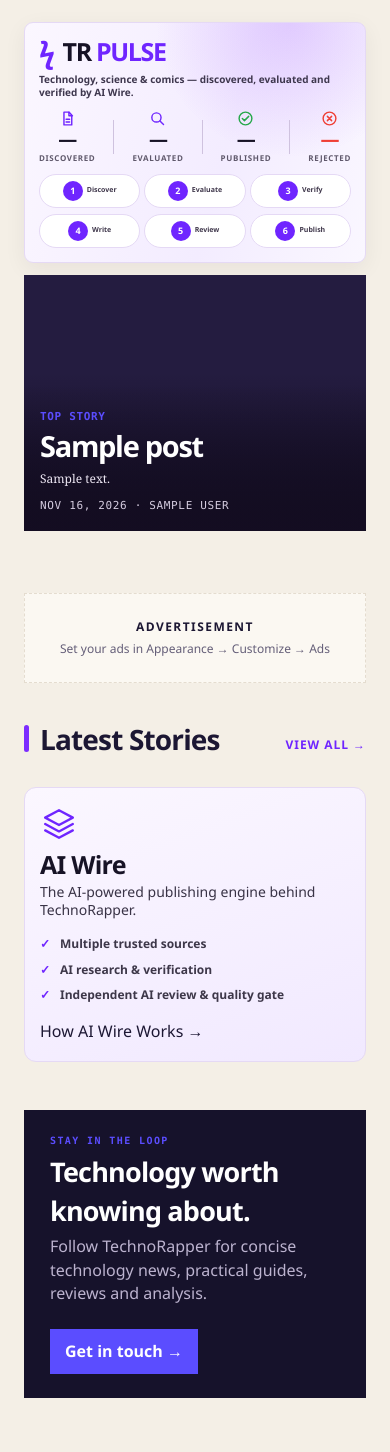
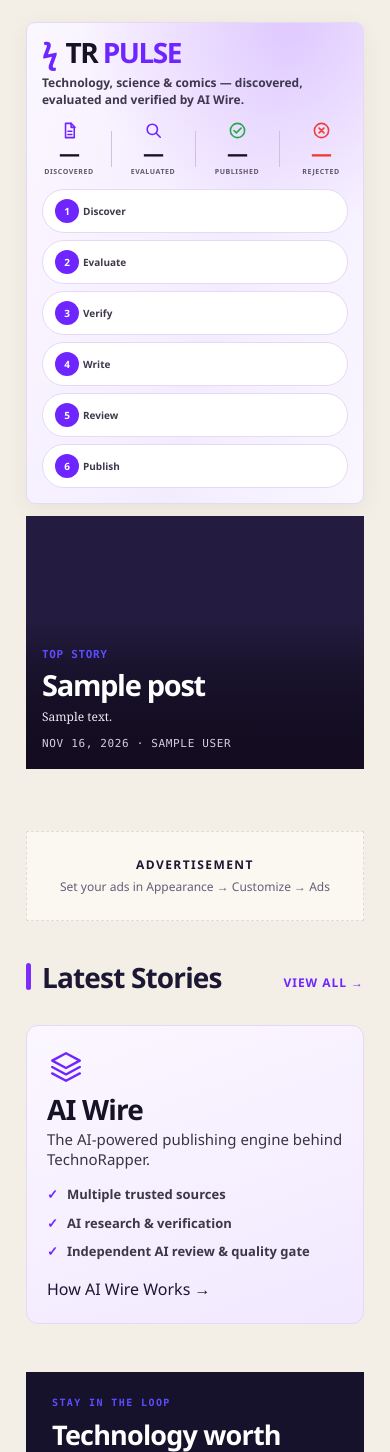
Before and after one commit to HaneetGH/technorapper-wp-theme, a WordPress theme: template front-page.php in a window 390 px wide. Shown: the part 199-1651 px from the top of the page. Run offline with PHP 8.4 and a stand-in for WordPress, Linux system fonts and the light colour scheme; the site name, menu and one post (Sample post) are stand-ins, and other content is empty; some libraries are stand-ins or nearby versions.

Commit message:
fix(ui): make TR Pulse controls and story grids enterprise responsive

```diff
--- a/style.css
+++ b/style.css
@@ -4,7 +4,7 @@ Theme URI: https://github.com/HaneetGH/technorapper-wp-theme
 Author: TechnoRapper
 Author URI: https://technorapper.com
 Description: Open-source magazine theme with a photo board homepage, desk rail, hamburger side menu, paged archives, story pages, and built-in ad slots.
-Version: 1.3.15
+Version: 1.3.16
 Requires at least: 6.0
 Tested up to: 7.1
 Requires PHP: 7.4
@@ -1083,3 +1083,111 @@ html:not(.js) .drawer-sub { display: block; }
   .latest-layout .latest-item p{display:none}
   .ai-wire-card{padding:17px 15px}
 }
+
+
+/* 1.3.16 — enterprise responsive/readability pass.
+ * Keep controls touch-friendly, preserve editorial hierarchy, and prevent
+ * dense story grids from collapsing into unreadable cards.
+ */
+.ai-newsroom-banner{
+  grid-template-columns:minmax(270px,1.05fr) minmax(420px,1.35fr) minmax(390px,1.45fr) auto;
+  gap:20px;
+  min-height:112px;
+  padding:18px 20px;
+}
+.tr-pulse-brand{font-size:32px}
+.tr-pulse-dek{font-size:13px;line-height:1.45}
+.ai-newsroom-metrics{gap:18px}
+.ai-newsroom-metrics div{min-width:68px}
+.ai-newsroom-metrics strong{font-size:27px}
+.ai-newsroom-metrics span{font-size:9px}
+.ai-newsroom-metrics svg{width:19px;height:19px}
+.ai-newsroom-agents{gap:12px}
+.ai-newsroom-agents span{
+  min-height:40px;
+  padding:8px 12px;
+  font-size:10px;
+}
+.ai-newsroom-agents b{width:22px;height:22px;font-size:10px}
+.ai-newsroom-how{
+  min-height:42px;
+  padding:11px 17px;
+  font-size:11px;
+}
+.latest-layout{grid-template-columns:minmax(0,1fr) 300px;gap:28px}
+.latest-layout .latest-grid{grid-template-columns:repeat(2,minmax(0,1fr));gap:0 24px}
+.latest-layout .latest-item{padding:18px 0}
+.latest-layout .latest-thumb{aspect-ratio:16/10;margin-bottom:11px}
+.latest-layout .latest-item h3{font-size:19px;line-height:1.2}
+.latest-layout .latest-item p{font-size:13px;line-height:1.45}
+.ai-wire-card{padding:24px 22px}
+.ai-wire-card .ai-wire-title{font-size:28px}
+.ai-wire-card .ai-wire-intro{font-size:15px}
+.ai-wire-card li{font-size:13px;margin:10px 0}
+.ai-wire-card>a{min-height:44px;padding:11px 14px;font-size:12px}
+
+@media(max-width:1200px){
+  .ai-newsroom-banner{
+    grid-template-columns:minmax(240px,1fr) minmax(360px,1.35fr) minmax(330px,1.2fr);
+  }
+  .ai-newsroom-how{display:none}
+}
+@media(max-width:980px){
+  .ai-newsroom-banner{
+    grid-template-columns:minmax(0,1fr) minmax(0,1.2fr);
+  }
+  .ai-newsroom-agents{grid-column:1 / -1}
+  .latest-layout{grid-template-columns:minmax(0,1fr) 280px;gap:22px}
+  .latest-layout .latest-grid{grid-template-columns:repeat(2,minmax(0,1fr))}
+}
+@media(max-width:760px){
+  .home-shell{padding-left:16px;padding-right:16px}
+  .ai-newsroom-banner{
+    grid-template-columns:1fr;
+    padding:17px;
+    gap:14px;
+  }
+  .tr-pulse-brand{font-size:28px}
+  .tr-pulse-dek{font-size:12px;max-width:48ch}
+  .ai-newsroom-metrics{justify-content:space-between;gap:8px}
+  .ai-newsroom-metrics div{min-width:54px}
+  .ai-newsroom-metrics strong{font-size:23px}
+  .ai-newsroom-metrics span{font-size:8px}
+  .ai-newsroom-agents{
+    grid-template-columns:repeat(2,minmax(0,1fr));
+    gap:8px;
+  }
+  .ai-newsroom-agents span{
+    min-height:42px;
+    justify-content:flex-start;
+    padding:9px 12px;
+    font-size:10px;
+  }
+  .ai-newsroom-agents b{width:24px;height:24px;flex:0 0 24px}
+  .latest-layout{grid-template-columns:1fr}
+  .latest-layout .latest-grid{grid-template-columns:1fr;gap:0}
+  .latest-layout .latest-item{padding:16px 0}
+  .latest-layout .latest-item>a{
+    display:grid;
+    grid-template-columns:42% minmax(0,1fr);
+    gap:16px;
+    align-items:start;
+  }
+  .latest-layout .latest-thumb{margin-bottom:0;aspect-ratio:16/10}
+  .latest-layout .latest-item h3{font-size:18px}
+  .latest-layout .latest-item p{display:block;font-size:13px}
+  .ai-wire-card{position:static;padding:22px 20px}
+}
+@media(max-width:520px){
+  .home-shell{padding-left:14px;padding-right:14px}
+  .ai-newsroom-banner{padding:15px;gap:12px}
+  .ai-newsroom-metrics{gap:4px}
+  .ai-newsroom-metrics i{height:36px}
+  .ai-newsroom-metrics strong{font-size:21px}
+  .ai-newsroom-metrics span{font-size:7px}
+  .ai-newsroom-agents{grid-template-columns:1fr;gap:7px}
+  .ai-newsroom-agents span{min-height:44px}
+  .latest-layout .latest-item>a{grid-template-columns:38% minmax(0,1fr);gap:12px}
+  .latest-layout .latest-item h3{font-size:16px}
+  .latest-layout .latest-item p{font-size:12px}
+}
```
